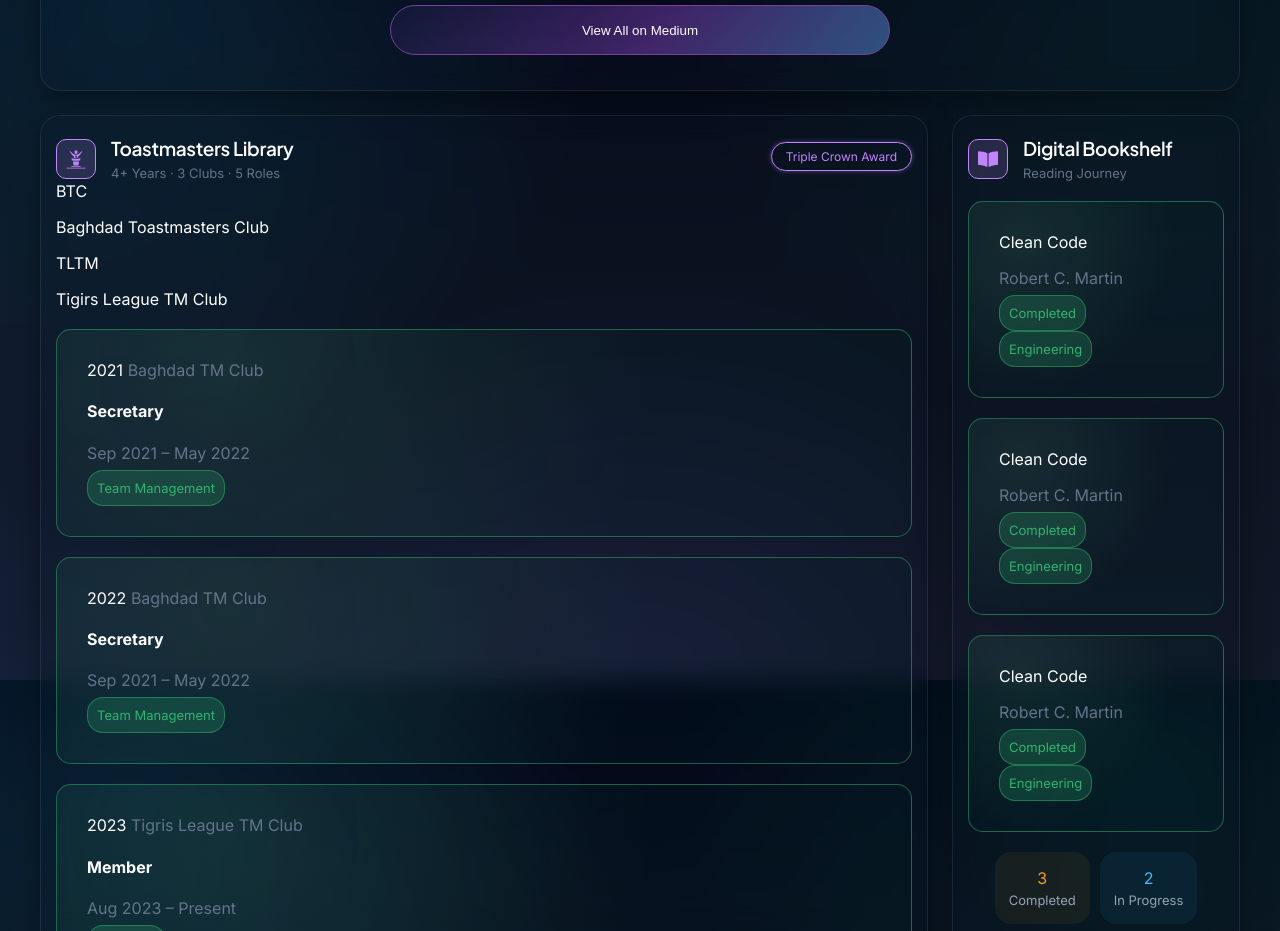
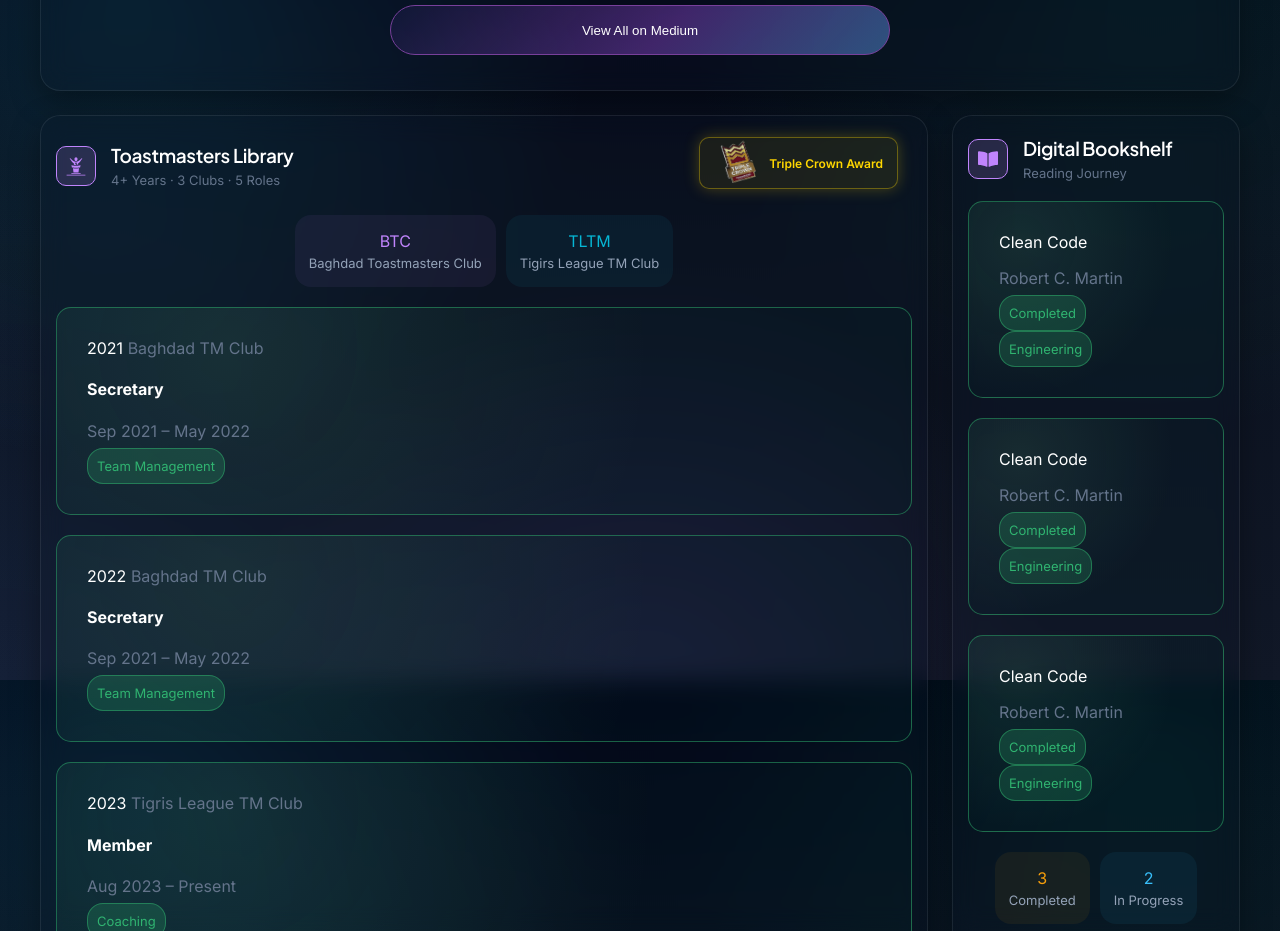
Before and after one commit to AfiaaSattar/AfiaaPortfolio, a React (Vite) app: page / in a window 1280 px wide. Shown: the part 2520-3451 px from the top of the page. Built offline with nearby package versions, Linux system fonts and the light colour scheme.

Commit message:
28th 3rd July

```diff
--- a/src/components/ArticlesCards.jsx
+++ b/src/components/ArticlesCards.jsx
@@ -42,7 +42,7 @@
                 <hr className="hr1" />
                 <div className="articles-body-footer">
                     <span> <CiCalendar />{item.publish}</span>
-                    <a>
+                    <a href={item.href} target="_blank" rel="noopener noreferrer">
                         Read on Medium <HiArrowNarrowRight />
                     </a>
                 </div>
@@ -51,7 +51,7 @@
         </ArticalCards>
         {/*View All Credentials*/}
             <FooterBtn>
-               <button>View All on Medium</button>
+               <button onClick={() => window.open("https://medium.com/@afiasattar2", "_blank")}>View All on Medium</button>
             </FooterBtn>
         </div>
     );
--- a/src/components/ToastmastersCards.jsx
+++ b/src/components/ToastmastersCards.jsx
@@ -2,10 +2,13 @@
 import {
   CardHeader,
   CardLeftSide,
-  CardRightSide,
+  CardRightSideToast,
   CardTextBox,
 } from "../styled/CardHeader.js";
+import triple from "../assets/triple.png";
 import { FooterBtn } from "../styled/Footerbtn.js";
+import {clubs} from "../data/toastmasters.js";
+import {CardFooter, CardFooterItem} from "../styled/CardFooter.js";
 export default function ToastmastersCard(){
     const ToastPositions = [
         {
@@ -60,21 +63,22 @@
                         <span className="card-text">4+ Years · 3 Clubs · 5 Roles</span>
                     </CardTextBox>
                 </CardLeftSide>
-                <CardRightSide>
-                    <span>Triple Crown Award</span>
-                </CardRightSide>
+                <CardRightSideToast>
+                    <span className="award">
+                        <img src={triple} alt="Triple Crown Award" />
+                        Triple Crown Award
+                    </span>
+                </CardRightSideToast>
             </CardHeader>
             {/*Toastmasters-card-body*/}
-            <div className="Featured-Certificate-footer">
-                <div className="dev">
-                    <span>BTC</span>
-                    <p>Baghdad Toastmasters Club</p>
-                </div>
-                <div className="leaderShip">
-                    <span>TLTM</span>
-                    <p>Tigirs League TM Club</p>
-                </div>
-            </div>
+            <CardFooter>
+                {clubs.map((item) => (
+                <CardFooterItem key={item.id} $color={item.themeColor}>
+                    <span>{item.shortName}</span>
+                    <p>{item.name}</p>
+                </CardFooterItem>
+                ))}
+            </CardFooter>
           {/*Toastmasters-body-loops*/}
             {ToastPositions.map((item) => (
                    <div key={item.id} className="toast-position-container" >
--- a/src/data/articles.js
+++ b/src/data/articles.js
@@ -11,7 +11,8 @@
         title: "From Corporate Burnout to Coding Bliss: Why a Government Job Was My Path Back to Programming",
         desc:  "We are often told to follow the “trend” of success: work for the biggest names, climb the ladder as fast as possible, and measure our worth by our job titles. For a long time, I did exactly that...",
         publish: "Apr 4,2026",
-        themeColor: "#22C55E"
+        themeColor: "#22C55E",
+        href: "https://medium.com/@afiasattar2/from-corporate-burnout-to-coding-bliss-why-a-government-job-was-my-path-back-to-programming-ec0a3077d032"
     },
         {
         id:2,
@@ -20,7 +21,8 @@
         title: "More Than a Toastmasters Project: Discovering a New Hobby Through Writing",
         desc:  "When I started this project, my goal was simply to complete an assignment. I had never considered myself a writer, and I had never published articles before. However, after writing several articles...",
         publish: "Jun 4,2026",
-        themeColor: "#38BDF8"
+        themeColor: "#38BDF8",
+        href: "https://medium.com/@afiasattar2/more-than-a-toastmasters-project-discovering-a-new-hobby-through-writing-a9e130867766"
     },
         {
         id:3,
@@ -29,7 +31,8 @@
         title: "Is Using AI for Everything Really Wrong?",
         desc:  "Lately, I have been thinking a lot about my relationship with AI. Sometimes I ask myself an uncomfortable question:If I use AI for almost everything, where is my creativity? ...",
         publish: "May 29,2026",
-        themeColor: "#C084FC"
+        themeColor: "#C084FC",
+        href: "https://medium.com/@afiasattar2/is-using-ai-for-everything-really-wrong-18164ffb5caa"
     },
         {
         id:4,
@@ -38,7 +41,8 @@
         title: "How I Prepared for the TOEFL in 9 Days: My Strategy, Resources, and Honest Advice",
         desc:  "I decided to take the ETS TOEFL exam in a very short period because I had a deadline and no other option. The nearest available exam date gave me only nine days to prepare...",
         publish: "Apr 25,2026",
-        themeColor:  "#F59E0B"
+        themeColor:  "#F59E0B",
+        href: "https://medium.com/@afiasattar2/how-i-prepared-for-the-toefl-in-9-days-my-strategy-resources-and-honest-advice-888e0cad7807"
     },
 
 ]
--- /dev/null
+++ b/src/data/toastmasters.js
@@ -0,0 +1,15 @@
+import styled from "styled-components";
+export const clubs = [
+    {
+        id:1,
+        shortName: "BTC",
+        name: "Baghdad Toastmasters Club",
+        themeColor: "#c084fc"
+    },
+        {
+        id:2,
+        shortName: "TLTM",
+        name: "Tigirs League TM Club",
+        themeColor: "#06b6d4"
+    }
+];
--- a/src/index.css
+++ b/src/index.css
@@ -408,6 +408,7 @@
   color: #c084fc;
   align-items: center;
   gap: 5px;
+  text-decoration: none;
 }
 .articles-body-footer a:hover{
     color:#d8b4fe;
@@ -528,6 +529,22 @@
 .toastmasters-card{
   align-items: center;
   justify-content: center;
+}
+
+.award {
+  display: inline-flex;
+  align-items: center;
+  gap: 5px;
+  padding: 0 14px;
+
+  color: #FFD700;
+  background: rgba(255, 215, 0, 0.08);
+  border: 1px solid rgba(255, 215, 0, 0.35);
+  box-shadow: 0 0 15px rgba(255, 215, 0, 0.25);
+
+  border-radius: 10px;
+  font-size: 12px;
+  font-weight: 600;
 }
 /*toast-position-container*/
 .toast-position-container{
--- a/src/styled/CardHeader.js
+++ b/src/styled/CardHeader.js
@@ -20,6 +20,22 @@
     color: #c084fc;
     font-size: 12px;
     box-shadow: 0 0 5px rgba(192, 132, 252, 0.4);
+
+    img{
+        width: 50px;
+        height: 50px;
+  }
+       `
+
+ export const CardRightSideToast = styled.div`
+    display: flex;
+    align-items: center;
+    justify-content: center;
+    padding: 6px 14px;
+    img{
+        width: 50px;
+        height: 50px;
+  }
        `
 export const CardTextBox = styled.div`
     display: flex;
```
Also changed, not shown: src/assets/triple.png (added).
